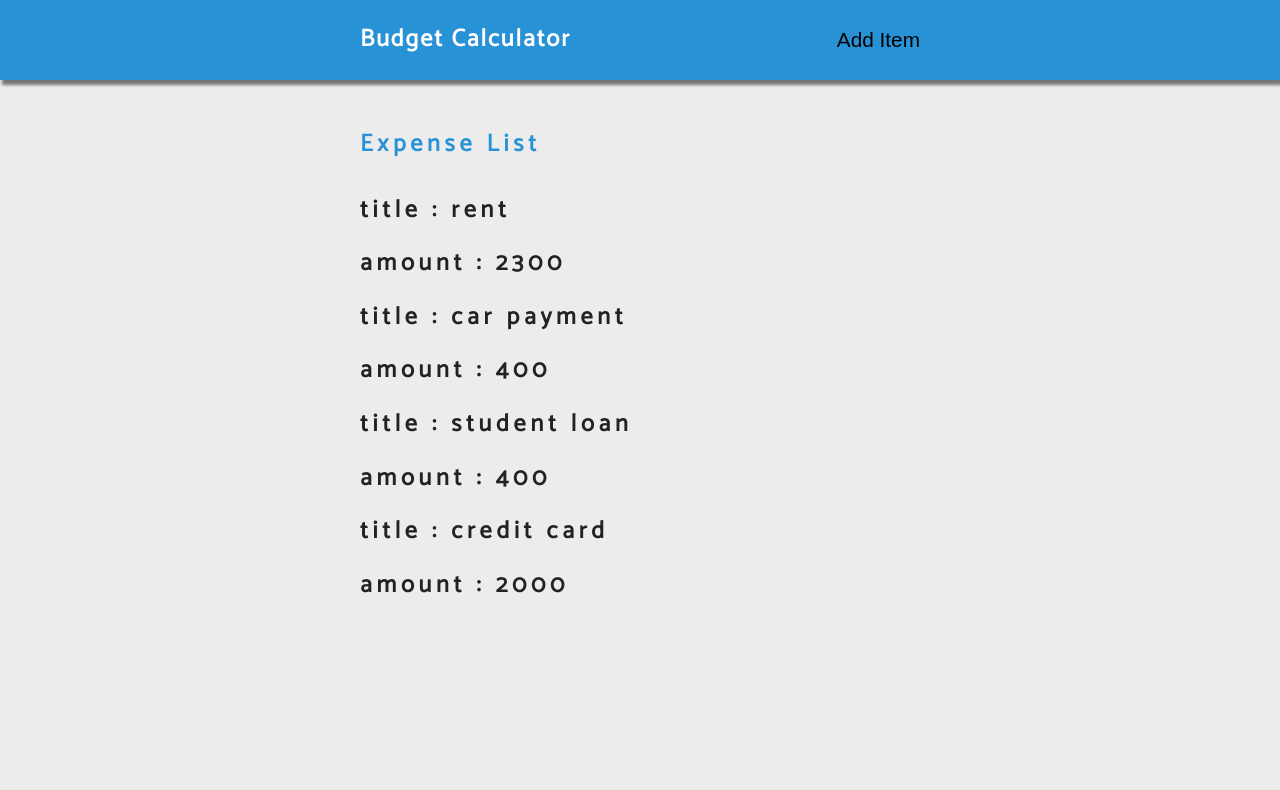
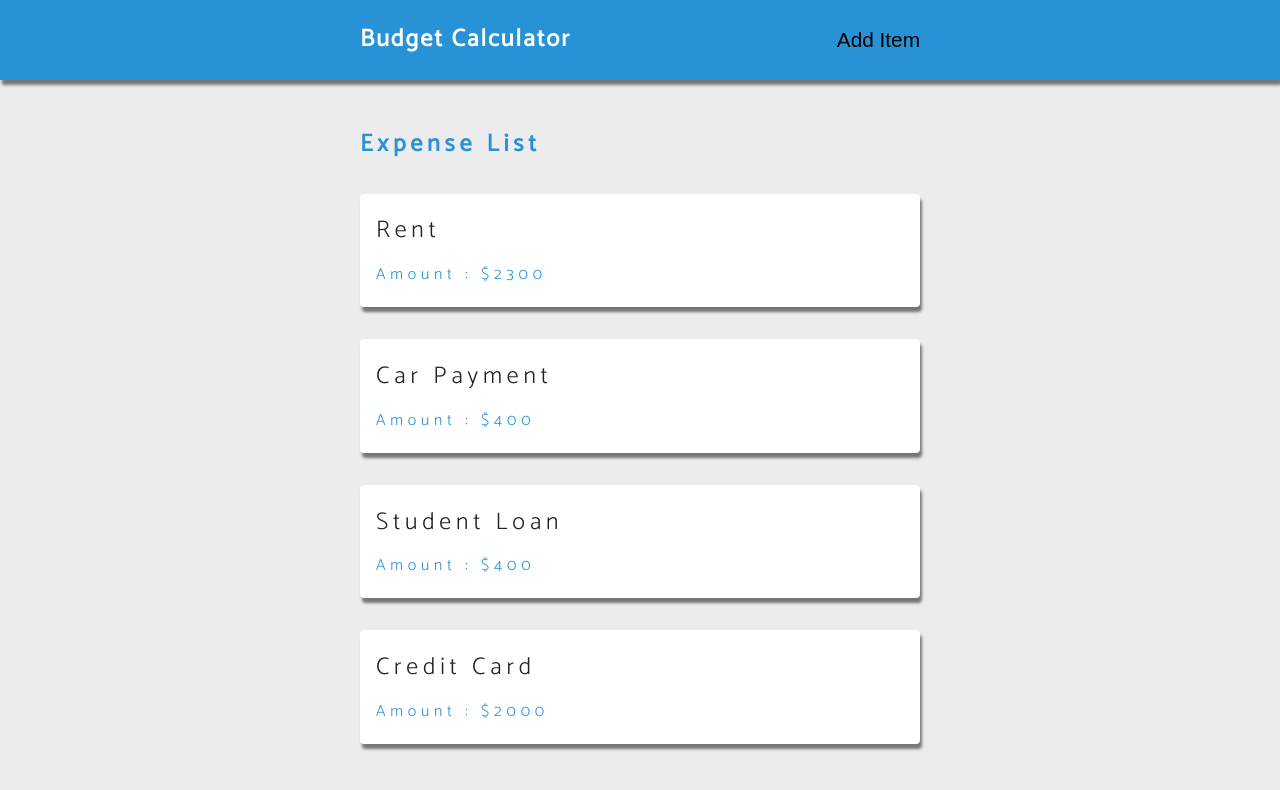
Before and after one commit to Fc0S4b/BudgetCalculatorSvelte, a Svelte app: page / in a window 1280 px wide. Shown: the top 790 px of the page. Built offline with nearby package versions, Linux system fonts and the light colour scheme.

Commit message:
Expense component

```diff
--- a/src/Expense.svelte
+++ b/src/Expense.svelte
@@ -8,9 +8,22 @@
   export let amount = 0;
 </script>
 
-<div>
-  <!-- <p>{index}</p> -->
-  <!-- puede ser expense.name o expense.amount, pero mejor destructurado -->
-  <h1>title : {name}</h1>
-  <h1>amount : {amount}</h1>
-</div>
+<article class="single-expense">
+  <div class="expense-info">
+    <h2>
+      {name}
+      <button class="amount-btn">
+        <i class="fas fa-caret-down" />
+      </button>
+    </h2>
+    <h4>amount : ${amount}</h4>
+  </div>
+  <div class="expense-buttons">
+    <button class="expense-btn edit-btn">
+      <i class="fas fa-pen" />
+    </button>
+    <button class="expense-btn delete-btn">
+      <i class="fas fa-trash" />
+    </button>
+  </div>
+</article>
```
